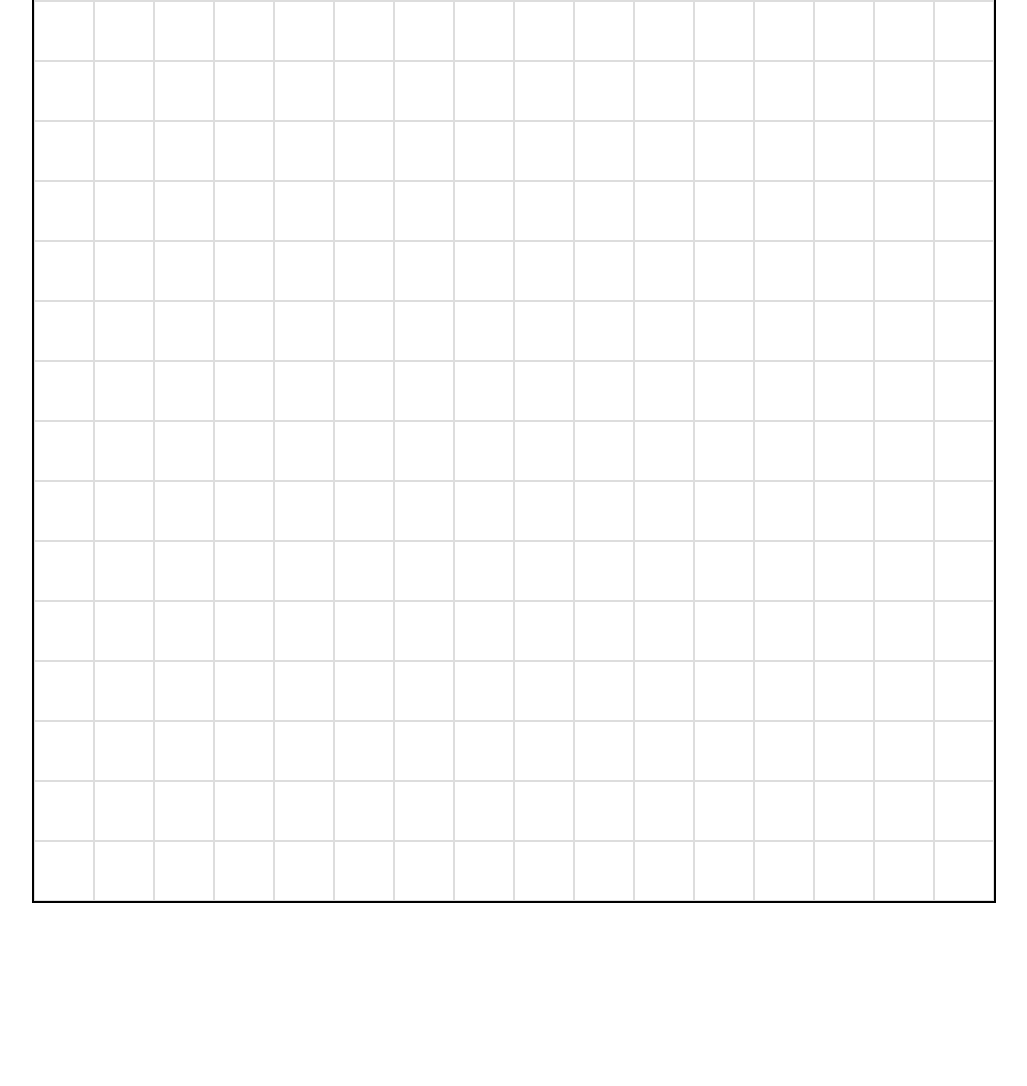
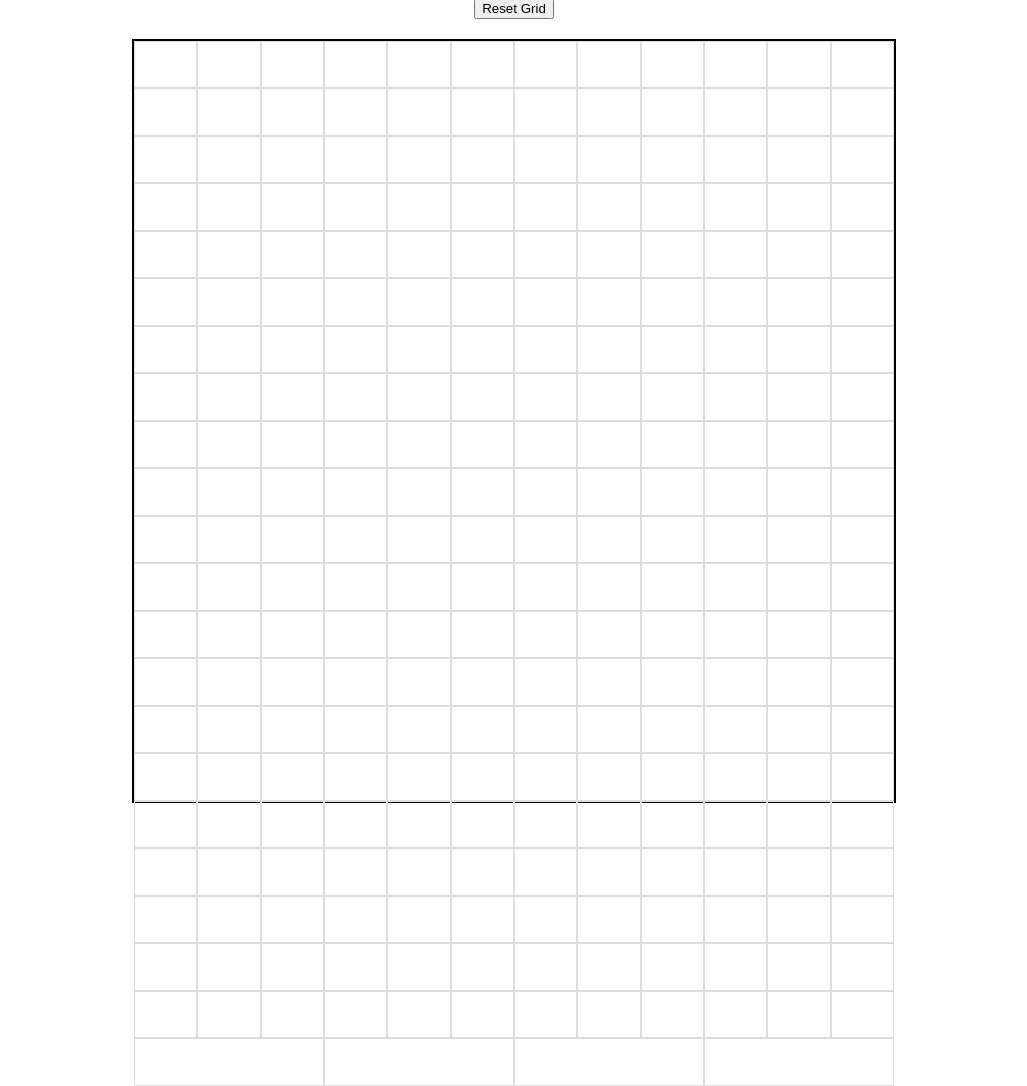
Before and after one commit to desertkitten/etchasketch, a plain HTML site: page index.html in a window 1280 px wide. Shown: the whole page, without its empty margins (126-1153 px from the left). Before the commit the page ends 903 px from the top, so only its background shows below. Drawn offline with Linux system fonts and the light colour scheme.

Commit message:
resizing grid

```diff
--- a/script.js
+++ b/script.js
@@ -3,7 +3,7 @@ const resetButton = document.getElementById('resetButton');
 
 function createGrid(size) {
     container.innerHTML = ''; // Clear existing grid
-    const squareSize = 960 / size; // Calculate size for new squares
+    const squareSize = 760 / size; // Calculate size for new squares
 
     for (let i = 0; i < size * size; i++) {
         const square = document.createElement('div');
--- a/styles.css
+++ b/styles.css
@@ -21,8 +21,8 @@ body {
 #container {
     display: flex;
     flex-wrap: wrap;
-    width: 960px;
-    height: 960px;
+    width: 760px;
+    height: 760px;
     border: 2px solid #000;
     margin-top: 20px;
     /* Additional space to avoid overlap */
```
